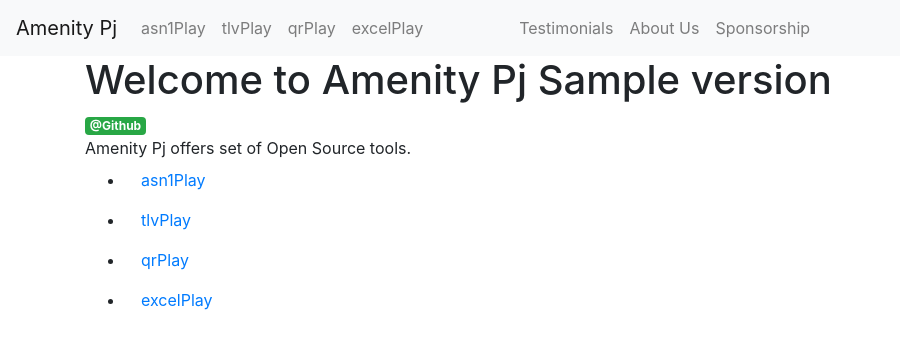
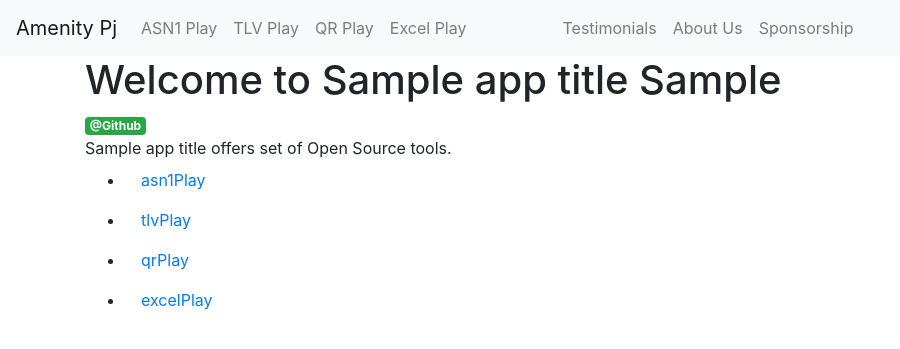
Before and after one commit to impratikjaiswal/amenitypj, a Flask app: template amenity_pj_app/templates/index.html in a window 1280 px wide. Shown: the top 349 px of the page, without its empty margins (0-900 px from the left). Run offline with Flask 3, Linux system fonts and the light colour scheme; the template is opened without the code that fills it: most values are stand-ins (such as "Sample title", 1, 10 or a date in 2020); some libraries are stand-ins or nearby versions.

Commit message:
various cosmetic improvements

```diff
--- a/amenity_pj_app/app.py
+++ b/amenity_pj_app/app.py
@@ -2,53 +2,20 @@ import os
 import sqlite3
 
 from flask import Flask, render_template, request, url_for, flash, redirect
+from flask_sitemap import Sitemap
 from werkzeug.exceptions import abort
 
 from amenity_pj_app.helper import app_tlv_play, app_asn1_play, app_qr_play
+from amenity_pj_app.helper.constants import Const
 from amenity_pj_app.helper.constants_config import ConfigConst
 
 app = Flask(__name__)
+
+ext = Sitemap(app=app)
 app.config['SECRET_KEY'] = 'Pj Test'
 
 
-@app.route('/')
-def index():
-    page_url = 'index.html'
-    default_data = {
-        'version': f'v{ConfigConst.TOOL_VERSION}',
-    }
-    return render_template(page_url, **default_data)
-
-
-@app.route('/asn1Play', methods=('GET', 'POST'))
-def asn1_play():
-    return app_asn1_play.handle_requests()
-
-
-@app.route('/tlvPlay', methods=('GET', 'POST'))
-def tlv_play():
-    return app_tlv_play.handle_requests()
-
-
-@app.route('/qrPlay', methods=('GET', 'POST'))
-def qr_play():
-    return app_qr_play.handle_requests()
-
-
-@app.route('/excelPlay', methods=('GET', 'POST'))
-def excel_play():
-    return render_template('wip.html', page='excelPlay', git_end_point='excelPlay')
-
-
-@app.route('/sponsorship', methods=('GET', 'POST'))
-def sponsorship():
-    return render_template('wip.html', page='sponsorship')
-
-
-@app.route('/about', methods=('GET', 'POST'))
-def about():
-    return render_template('aboutus.html')
-
+# app.config['SITEMAP_MAX_URL_COUNT'] = 10
 
 def get_db_connection():
     # conn = sqlite3.connect(r'database.db')
@@ -68,19 +35,100 @@ def get_post(post_id):
     return post
 
 
+@ext.register_generator
+def index():
+    # Not needed if you set SITEMAP_INCLUDE_RULES_WITHOUT_PARAMS=True
+    yield Const.END_POINT_INDEX, {}
+    yield Const.END_POINT_ASN1_PLAY, {}
+    yield Const.END_POINT_TLV_PLAY, {}
+    yield Const.END_POINT_QR_PLAY, {}
+    yield Const.END_POINT_EXCEL_PLAY, {}
+    yield Const.END_POINT_SPONSORSHIP, {}
+    yield Const.END_POINT_ABOUT_US, {}
+    yield Const.END_POINT_TESTIMONIALS, {}
+
+
+@app.context_processor
+def utility_processor():
+    def title_for(end_point=None):
+        return Const.END_POINT_AND_TITLE_MAPPING.get(end_point, ConfigConst.TOOL_TITLE)
+
+    return dict(title_for=title_for)
+
+
+@app.route(Const.URL_INDEX)
+def index():
+    default_data = {
+        'app_title': ConfigConst.TOOL_TITLE,
+        'app_version': f'v{ConfigConst.TOOL_VERSION}',
+        'app_github_url': Const.GITHUB_URL_DEFAULT,
+    }
+    return render_template(Const.TEMPLATE_INDEX, **default_data)
+
+
+@app.route(Const.URL_ASN1_PLAY, methods=('GET', 'POST'))
+def asn1_play():
+    return app_asn1_play.handle_requests()
+
+
+@app.route(Const.URL_TLV_PLAY, methods=('GET', 'POST'))
+def tlv_play():
+    return app_tlv_play.handle_requests()
+
+
+@app.route(Const.URL_QR_PLAY, methods=('GET', 'POST'))
+def qr_play():
+    return app_qr_play.handle_requests()
+
+
+@app.route(Const.URL_EXCEL_PLAY, methods=('GET', 'POST'))
+def excel_play():
+    default_data = {
+        'app_title': Const.TITLE_EXCEL_PLAY,
+        'app_version': Const.VERSION_DEFAULT,
+        'app_github_url': Const.GITHUB_URL_EXCEL_PLAY,
+    }
+    return render_template(Const.TEMPLATE_WIP, **default_data)
+
+
+@app.route(Const.URL_SPONSORSHIP, methods=('GET', 'POST'))
+def sponsorship():
+    default_data = {
+        'app_title': Const.TITLE_SPONSORSHIP,
+        'app_version': Const.VERSION_DEFAULT,
+        'app_github_url': Const.GITHUB_URL_DEFAULT,
+    }
+    return render_template(Const.TEMPLATE_WIP, **default_data)
+
+
+@app.route(Const.URL_ABOUT_US, methods=('GET', 'POST'))
+def about_us():
+    default_data = {
+        'app_title': Const.TITLE_ABOUT_US,
+        'app_version': Const.VERSION_DEFAULT,
+        'app_github_url': Const.GITHUB_URL_DEFAULT,
+    }
+    return render_template(Const.TEMPLATE_ABOUT_US, **default_data)
+
+
 @app.route('/<int:post_id>')
 def post(post_id):
     post = get_post(post_id)
-    return render_template('post.html', post=post)
+    return render_template(Const.TEMPLATE_POST, post=post)
 
 
-@app.route('/testimonials', methods=('GET', 'POST'))
+@app.route(Const.URL_TESTIMONIALS, methods=('GET', 'POST'))
 def testimonials():
+    default_data = {
+        'app_title': Const.TITLE_TESTIMONIALS,
+        'app_version': Const.VERSION_DEFAULT,
+        'app_github_url': Const.GITHUB_URL_DEFAULT,
+    }
     if request.method == 'GET':
         conn = get_db_connection()
         posts = conn.execute('SELECT * FROM posts').fetchall()
         conn.close()
-        return render_template('testimonials.html', posts=posts)
+        return render_template(Const.TEMPLATE_TESTIMONIALS, posts=posts, **default_data)
     if request.method == 'POST':
         title = request.form['title']
         content = request.form['content']
@@ -94,8 +142,8 @@ def testimonials():
                          (title, content, publisher))
             conn.commit()
             conn.close()
-            return redirect(url_for('testimonials'))
-    return render_template('testimonials.html')
+            return redirect(url_for(Const.END_POINT_TESTIMONIALS))
+    return render_template(Const.TEMPLATE_TESTIMONIALS, **default_data)
 
 
 if __name__ == "__main__":
--- a/amenity_pj_app/helper/app_asn1_play.py
+++ b/amenity_pj_app/helper/app_asn1_play.py
@@ -7,6 +7,8 @@ from asn1_play.main.mapping.asn1_elements import all_asn1_elements_list
 from flask import render_template, request
 from python_helpers.ph_modes_error_handling import PhErrorHandlingModes
 from python_helpers.ph_util import PhUtil
+
+from amenity_pj_app.helper.constants import Const
 
 
 def get_sample_data(key):
@@ -99,7 +101,9 @@ def handle_requests():
     asn1_elements = PhUtil.generalise_list(all_asn1_elements_list)
     page_url = 'asn1Play.html'
     default_data = {
-        'version': f'v{ConfigConst.TOOL_VERSION}',
+        'app_title': Const.TITLE_ASN1_PLAY,
+        'app_version': f'v{ConfigConst.TOOL_VERSION}',
+        'app_github_url': Const.GITHUB_URL_ASN1_PLAY,
         'input_formats': input_formats,
         'output_formats': output_formats,
         'asn1_elements': asn1_elements,
--- a/amenity_pj_app/helper/constants_config.py
+++ b/amenity_pj_app/helper/constants_config.py
@@ -1,4 +1,5 @@
 class ConfigConst:
-    TOOL_VERSION = '3.0.0'
+    TOOL_VERSION = '3.1.0'
     TOOL_VERSION_DETAILED = f'v{TOOL_VERSION}'
     TOOL_NAME = 'AmenityPj'
+    TOOL_TITLE = 'Amenity Pj'
--- a/amenity_pj_app/templates/base.html
+++ b/amenity_pj_app/templates/base.html
@@ -4,57 +4,55 @@
         <!-- Required meta tags -->
         <meta charset="utf-8">
         <meta name="viewport" content="width=device-width, initial-scale=1, shrink-to-fit=no">
-
         <!-- Bootstrap CSS -->
         <link rel="stylesheet" href="https://stackpath.bootstrapcdn.com/bootstrap/4.3.1/css/bootstrap.min.css" integrity="sha384-ggOyR0iXCbMQv3Xipma34MD+dH/1fQ784/j6cY/iJTQUOhcWr7x9JvoRxT2MZw1T" crossorigin="anonymous">
-
         <title>{% block title %} {% endblock %}</title>
         <link rel="shortcut icon" href="{{ url_for('static', filename='/images/favicon.ico') }}">
     </head>
     <body>
         <nav class="navbar navbar-expand-md navbar-light bg-light">
-        <a class="navbar-brand" href="{{ url_for('index')}}">Amenity Pj</a>
+            <a class="navbar-brand" href="{{ url_for('index')}}">{{title_for('index')}}</a>
             <button class="navbar-toggler" type="button" data-toggle="collapse" data-target="#navbarNav" aria-controls="navbarNav" aria-expanded="false" aria-label="Toggle navigation">
-            <span class="navbar-toggler-icon"></span>
+                <span class="navbar-toggler-icon"/>
             </button>
             <div class="collapse navbar-collapse" id="navbarNav">
                 <ul class="navbar-nav">
                     <!--             <li class="nav-item active"> -->
                     <li class="nav-item">
-                <a class="nav-link" href="{{url_for('asn1_play')}}">asn1Play</a>
+                        <a class="nav-link" href="{{url_for('asn1_play')}}">{{title_for('asn1_play')}}</a>
                     </li>
                     <li class="nav-item">
-                <a class="nav-link" href="{{url_for('tlv_play')}}">tlvPlay</a>
+                        <a class="nav-link" href="{{url_for('tlv_play')}}">{{title_for('tlv_play')}}</a>
                     </li>
                     <li class="nav-item">
-                <a class="nav-link" href="{{url_for('qr_play')}}">qrPlay</a>
+                        <a class="nav-link" href="{{url_for('qr_play')}}">{{title_for('qr_play')}}</a>
                     </li>
                     <li class="nav-item">
-                <a class="nav-link" href="{{url_for('excel_play')}}">excelPlay</a>
+                        <a class="nav-link" href="{{url_for('excel_play')}}">{{title_for('excel_play')}}</a>
                     </li>
                     <li class="nav-item">
-                <a class="nav-link" href="#"> </a>
+                        <a class="nav-link" href="#"></a>
                     </li>
                     <li class="nav-item">
-                <a class="nav-link" href="#"> </a>
+                        <a class="nav-link" href="#"></a>
                     </li>
                     <li class="nav-item">
-                <a class="nav-link" href="#"> </a>
+                        <a class="nav-link" href="#"></a>
                     </li>
                     <li class="nav-item">
-                <a class="nav-link" href="#"> </a>
+                        <a class="nav-link" href="#"></a>
                     </li>
                     <li class="nav-item">
-                <a class="nav-link" href="#"> </a>
+                        <a class="nav-link" href="#"></a>
                     </li>
                     <li class="nav-item">
-                <a class="nav-link" href="{{url_for('testimonials')}}">Testimonials</a>
+                        <a class="nav-link" href="{{url_for('testimonials')}}">{{title_for('testimonials')}}</a>
                     </li>
                     <li class="nav-item">
-                <a class="nav-link" href="{{url_for('about')}}">About Us</a>
+                        <a class="nav-link" href="{{url_for('about_us')}}">{{title_for('about_us')}}</a>
                     </li>
                     <li class="nav-item">
-                <a class="nav-link" href="{{url_for('sponsorship')}}">Sponsorship</a>
+                        <a class="nav-link" href="{{url_for('sponsorship')}}">{{title_for('sponsorship')}}</a>
                     </li>
                 </ul>
             </div>
@@ -67,8 +65,8 @@
         </div>
         <!-- Optional JavaScript -->
         <!-- jQuery first, then Popper.js, then Bootstrap JS -->
-    <script src="https://code.jquery.com/jquery-3.3.1.slim.min.js" integrity="sha384-q8i/X+965DzO0rT7abK41JStQIAqVgRVzpbzo5smXKp4YfRvH+8abtTE1Pi6jizo" crossorigin="anonymous"></script>
-    <script src="https://cdnjs.cloudflare.com/ajax/libs/popper.js/1.14.7/umd/popper.min.js" integrity="sha384-UO2eT0CpHqdSJQ6hJty5KVphtPhzWj9WO1clHTMGa3JDZwrnQq4sF86dIHNDz0W1" crossorigin="anonymous"></script>
-    <script src="https://stackpath.bootstrapcdn.com/bootstrap/4.3.1/js/bootstrap.min.js" integrity="sha384-JjSmVgyd0p3pXB1rRibZUAYoIIy6OrQ6VrjIEaFf/nJGzIxFDsf4x0xIM+B07jRM" crossorigin="anonymous"></script>
+        <script src="https://code.jquery.com/jquery-3.3.1.slim.min.js" integrity="sha384-q8i/X+965DzO0rT7abK41JStQIAqVgRVzpbzo5smXKp4YfRvH+8abtTE1Pi6jizo" crossorigin="anonymous"/>
+        <script src="https://cdnjs.cloudflare.com/ajax/libs/popper.js/1.14.7/umd/popper.min.js" integrity="sha384-UO2eT0CpHqdSJQ6hJty5KVphtPhzWj9WO1clHTMGa3JDZwrnQq4sF86dIHNDz0W1" crossorigin="anonymous"/>
+        <script src="https://stackpath.bootstrapcdn.com/bootstrap/4.3.1/js/bootstrap.min.js" integrity="sha384-JjSmVgyd0p3pXB1rRibZUAYoIIy6OrQ6VrjIEaFf/nJGzIxFDsf4x0xIM+B07jRM" crossorigin="anonymous"/>
     </body>
 </html>
--- a/amenity_pj_app/templates/index.html
+++ b/amenity_pj_app/templates/index.html
@@ -1,24 +1,30 @@
+<!-- Common Content -->
 {% extends 'base.html' %}
-
+{% block title %}{{app_title}}{% endblock %}
+<!-- Page Specific Content -->
 {% block content %}
-<h1>{% block title %} Welcome to Amenity Pj {{version}}{% endblock %}</h1>
-<a href="https://github.com/impratikjaiswal/AmenityPjApp" target="_blank" rel="noopener noreferrer">
-    <span class="badge badge-success">@Github</span>
-</a>
+    <h1>Welcome to {{app_title}} {{app_version}}</h1>
+    <a href="{{app_github_url}}" rel="noopener noreferrer" target="_blank">
+        <span class="badge badge-success">@Github</span>
+    </a>
     <BR>
-    Amenity Pj offers set of Open Source tools.
+    {{app_title}} offers set of Open Source tools.
     <ul>
         <li class="nav-item">
-            <a class="nav-link" href="{{url_for('asn1_play')}}">asn1Play</a>
+            <a class="nav-link" href="{{url_for('asn1_play')}}" target="_blank"
+               rel="noopener noreferrer">asn1Play</a>
         </li>
         <li class="nav-item">
-            <a class="nav-link" href="{{url_for('tlv_play')}}">tlvPlay</a>
+            <a class="nav-link" href="{{url_for('tlv_play')}}" target="_blank"
+               rel="noopener noreferrer">tlvPlay</a>
         </li>
         <li class="nav-item">
-            <a class="nav-link" href="{{url_for('qr_play')}}">qrPlay</a>
+            <a class="nav-link" href="{{url_for('qr_play')}}" target="_blank"
+               rel="noopener noreferrer">qrPlay</a>
         </li>
         <li class="nav-item">
-            <a class="nav-link" href="{{url_for('excel_play')}}">excelPlay</a>
+            <a class="nav-link" href="{{url_for('excel_play')}}" target="_blank"
+               rel="noopener noreferrer">excelPlay</a>
         </li>
     </ul>
 {% endblock %}
--- a/amenity_pj_app/templates/post.html
+++ b/amenity_pj_app/templates/post.html
@@ -1,5 +1,6 @@
+<!-- Common Content -->
 {% extends 'base.html' %}
-
+<!-- Page Specific Content -->
 {% block content %}
     <h2>{% block title %} {{ post['title'] }} {% endblock %}</h2>
     <span class="badge badge-primary">{{ post['created'] }}</span>
--- a/requirements_external.txt
+++ b/requirements_external.txt
@@ -1,8 +1,11 @@
 # Flask
 flask
+
+# Flask Sitemap
+flask-sitemap
 
 # Gunicorn (For Prod)
 gunicorn
 
 # For Https
-# certbot-nginx
+certbot-nginx
```
Also changed, not shown: amenity_pj_app/helper/app_qr_play.py (+27 -8 lines), amenity_pj_app/helper/app_tlv_play.py (+8 -5 lines), amenity_pj_app/helper/constants.py (added, +62 -0 lines), amenity_pj_app/templates/aboutus.html (+8 -3 lines), amenity_pj_app/templates/asn1Play.html (+13 -9 lines), amenity_pj_app/templates/qrPlay.html (+11 -5 lines), amenity_pj_app/templates/testimonials.html (+14 -11 lines), amenity_pj_app/templates/tlvPlay.html (+20 -14 lines), amenity_pj_app/templates/wip.html (+7 -5 lines). Lines whose indentation alone changed are shown as unchanged.
